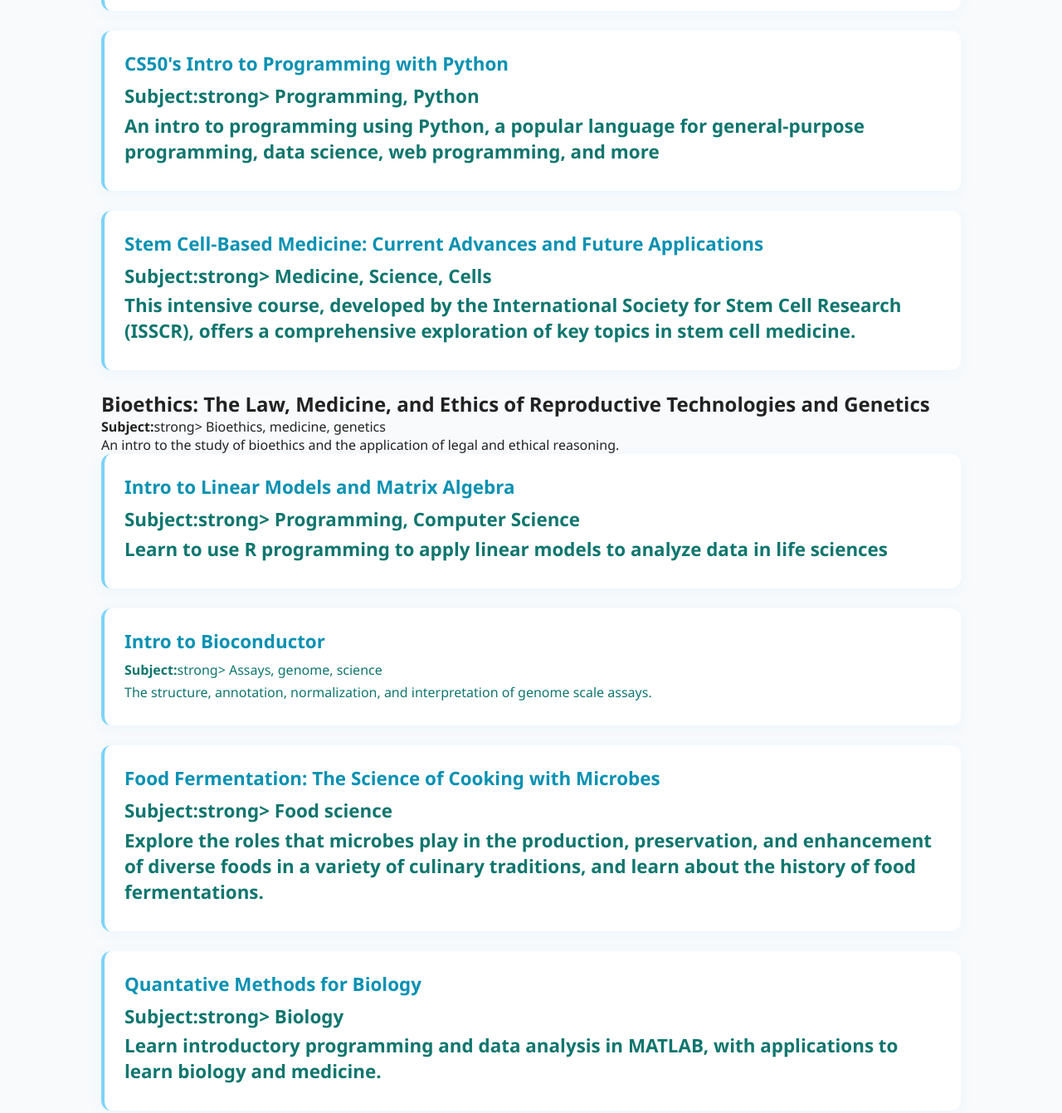
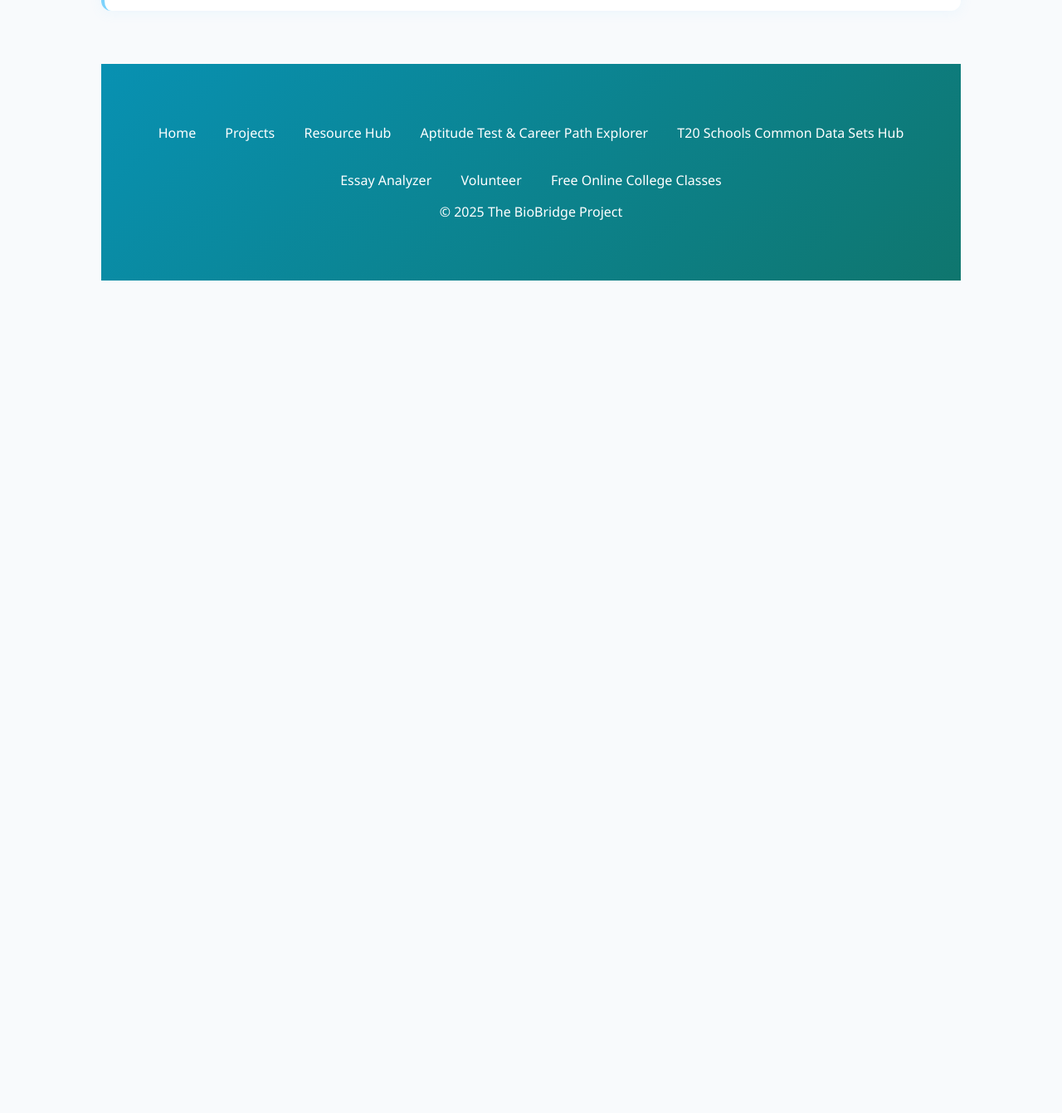
Before and after one commit to thebiobridgeproject/thebiobridgeproject, a plain HTML site: page focch.html in a window 1280 px wide. Shown: the part 3594-4935 px from the top of the page at 83% size. After the commit the page ends 3964 px from the top, so only its background shows below. Drawn offline with Linux system fonts and the light colour scheme.

Commit message:
Update focch.html

```diff
--- a/focch.html
+++ b/focch.html
@@ -184,49 +184,8 @@
   <p>Learn how to create, read, update, and delete data with relational databases.</p>
   </div>
 
-  <div class="course-card">
-  <h2><a href="https://pll.harvard.edu/course/cs50s-introduction-programming-python">CS50's Intro to Programming with Python</a><h2>
-  <p><strong>Subject:</strong>strong> Programming, Python
-  <p>An intro to programming using Python, a popular language for general-purpose programming, data science, web programming, and more</p>
-  </div>
 
 
-   <div class="course-card">
-   <h2><a href="https://pll.harvard.edu/course/stem-cell-based-medicine-current-advances-and-future-applications">Stem Cell-Based Medicine: Current Advances and Future Applications</a><h2>
-   <p><strong>Subject:</strong>strong> Medicine, Science, Cells
-   <p>This intensive course, developed by the International Society for Stem Cell Research (ISSCR), offers a comprehensive exploration of key topics in stem cell medicine.</p>
-   </div>
-
-
-   <div class"course-card">
-   <h2><a href="https://pll.harvard.edu/course/bioethics-law-medicine-and-ethics-reproductive-technologies-and-genetics">Bioethics: The Law, Medicine, and Ethics of Reproductive Technologies and Genetics</a></h2>
-   <p><strong>Subject:</strong>strong> Bioethics, medicine, genetics
-   <p>An intro to the study of bioethics and the application of legal and ethical reasoning.</p>
-   </div>
-
-   <div class="course-card">
-   <h2><a href="https://pll.harvard.edu/course/data-analysis-life-sciences-2-introduction-linear-models-and-matrix-algebra">Intro to Linear Models and Matrix Algebra</a><h2>
-   <p><strong>Subject:</strong>strong> Programming, Computer Science
-   <p>Learn to use R programming to apply linear models to analyze data in life sciences</p>
-   </div>
-
-    <div class="course-card">
-    <h2><a href="https://pll.harvard.edu/course/data-analysis-life-sciences-5-introduction-bioconductor-annotation-and-analysis-genomes-and">Intro to Bioconductor</a></h2>
-    <p><strong>Subject:</strong>strong> Assays, genome, science
-    <p>The structure, annotation, normalization, and interpretation of genome scale assays.</p>
-    </div>
-
-     <div class="course-card">
-     <h2><a href="https://pll.harvard.edu/course/food-fermentation-science-cooking-microbes">Food Fermentation: The Science of Cooking with Microbes</a><h2>
-     <p><strong>Subject:</strong>strong> Food science
-     <p>Explore the roles that microbes play in the production, preservation, and enhancement of diverse foods in a variety of culinary traditions, and learn about the history of food fermentations.</p>
-     </div>
-
-      <div class="course-card">
-       <h2><a href="https://pll.harvard.edu/course/quantitative-methods-biology">Quantative Methods for Biology</a><h2>
-       <p><strong>Subject:</strong>strong> Biology
-       <p>Learn introductory programming and data analysis in MATLAB, with applications to learn biology and medicine.</p>
-       </div>
 
   <footer>
     <div class="container">
```
